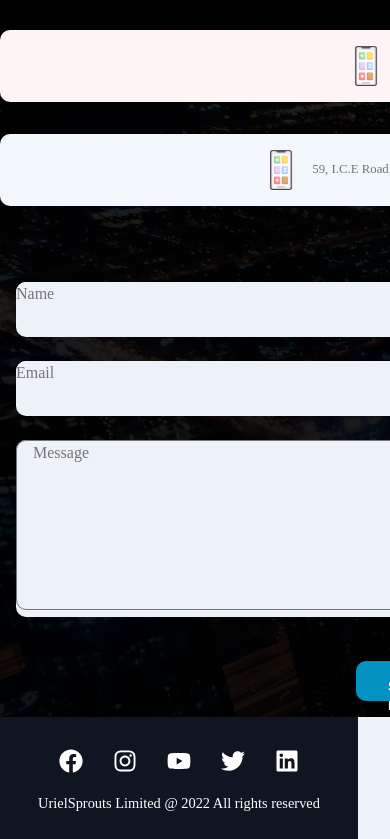
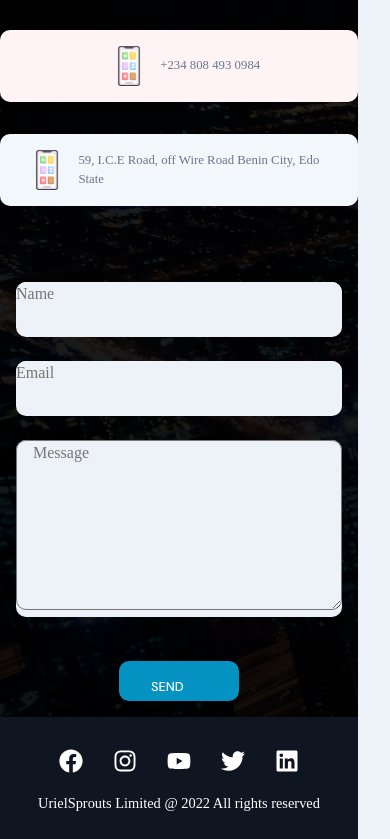
Before and after one commit to neo1415/UrielSprouts, a React (Create React App) app: page / in a window 390 px wide. Shown: the part 8832-9671 px from the top of the page. Built offline with nearby package versions, Linux system fonts and the light colour scheme; no server answers; the database is empty; a web font is replaced by a local one.

Commit message:
footer fix

```diff
--- a/src/App.css
+++ b/src/App.css
@@ -2,7 +2,7 @@
   width: 100%;
   min-height: 100vh;
   display: flex;
-  flex-direction: row;
+  flex-direction: column;
 }
 
 .app__flex {
--- a/src/App.scss
+++ b/src/App.scss
@@ -3,7 +3,7 @@
     min-height: 100vh;
 
     display: flex;
-    flex-direction: row;
+    flex-direction: column;
   }
 
   .app__flex {
--- a/src/Containers/Footer/Footer.css
+++ b/src/Containers/Footer/Footer.css
@@ -240,6 +240,6 @@ h2 {
 }
 
 .message {
-  width: 50rem !important;
+  width: 50rem;
   height: 10rem;
 }
--- a/src/Containers/Footer/Footer.jsx
+++ b/src/Containers/Footer/Footer.jsx
@@ -72,7 +72,7 @@ const Footer = () => {
 
               ))}
 
-        <button type='button' className='p-text' onClick={handleAdd}>{loading ? 'Sending' : 'Send Message'}</button>
+        <button type='button' className='p-text' onClick={handleAdd}>{loading ? 'Sending' : 'Send'}</button>
 
       </div>
       :<div>
--- a/src/Containers/Footer/Footer.scss
+++ b/src/Containers/Footer/Footer.scss
@@ -209,7 +209,7 @@ bottom: -15%!important;
     color: var(--primary-color);
 }
 .message{
-    width: 50rem !important;
+    width: 50rem ;
     height: 10rem;
 
 }
--- a/src/Containers/Services/Services.jsx
+++ b/src/Containers/Services/Services.jsx
@@ -52,7 +52,7 @@ const Services = () => {
   </div>
   <div class="utility-info">
     <ul class="utility-list">
-    <li><span class="licon icon-tag"></span><a href="https://urielsproutslimited.netlify.app/">Find Out More</a></li>
+    <li><span class="licon icon-tag"></span><a href="/employability">Find Out More</a></li>
     </ul>
   </div>
   <div class="gradient-overlay"></div>
--- a/src/EmployabilityContainers/RegistrationSteps/Confirm/confirm.css
+++ b/src/EmployabilityContainers/RegistrationSteps/Confirm/confirm.css
@@ -25,6 +25,12 @@
   flex-direction: column;
   background-image: linear-gradient(rgba(255, 255, 255, 0.596), #141414), url("../../../Assets/aboutBG.jpg") !important;
   background-size: cover;
+}
+
+@media screen and (max-width: 650px) {
+  .confirm {
+    margin: 0 3rem;
+  }
 }
 
 .confirmTitle {
--- a/src/EmployabilityContainers/RegistrationSteps/Confirm/confirm.min.css
+++ b/src/EmployabilityContainers/RegistrationSteps/Confirm/confirm.min.css
@@ -1 +1 @@
-.submit{background-color:aliceblue;margin-top:2rem;height:40px;color:black;font-size:1.1rem;font-weight:700;border-color:#2b6cf8;display:flex;align-items:center;justify-content:center;margin-bottom:2rem}.buttonWrapper{display:flex;align-items:center;justify-content:center}.confirm{display:flex;align-items:center;height:auto;flex-direction:column;background-image:linear-gradient(rgba(255,255,255,0.596), #141414),url("../../../Assets/aboutBG.jpg") !important;background-size:cover}.confirmTitle{margin-top:5rem}.list-group{margin-bottom:3rem}.list-group-item{font-weight:700;height:2rem;border-radius:7px}.list-group{width:60rem;text-align:center}@media screen and (max-width: 520px){.list-group{width:25rem}}.top{height:3rem;background-color:#3232f1;margin-bottom:1rem;justify-content:center;align-items:center;border-bottom:1px solid blue;color:white}
+.submit{background-color:aliceblue;margin-top:2rem;height:40px;color:black;font-size:1.1rem;font-weight:700;border-color:#2b6cf8;display:flex;align-items:center;justify-content:center;margin-bottom:2rem}.buttonWrapper{display:flex;align-items:center;justify-content:center}.confirm{display:flex;align-items:center;height:auto;flex-direction:column;background-image:linear-gradient(rgba(255,255,255,0.596), #141414),url("../../../Assets/aboutBG.jpg") !important;background-size:cover}@media screen and (max-width: 650px){.confirm{margin:0 3rem}}.confirmTitle{margin-top:5rem}.list-group{margin-bottom:3rem}.list-group-item{font-weight:700;height:2rem;border-radius:7px}.list-group{width:60rem;text-align:center}@media screen and (max-width: 520px){.list-group{width:25rem}}.top{height:3rem;background-color:#3232f1;margin-bottom:1rem;justify-content:center;align-items:center;border-bottom:1px solid blue;color:white}
--- a/src/EmployabilityContainers/RegistrationSteps/Confirm/confirm.scss
+++ b/src/EmployabilityContainers/RegistrationSteps/Confirm/confirm.scss
@@ -23,6 +23,9 @@
     flex-direction: column;
     background-image: linear-gradient(rgba(255, 255, 255, 0.596), rgb(20, 20, 20)),url('../../../Assets/aboutBG.jpg')!important;
     background-size: cover;
+    @media screen and (max-width:650px) {
+        margin: 0 3rem;
+    }
     }
     .confirmTitle{
         margin-top: 5rem;
```
Also changed, not shown: src/App.min.css, src/Containers/Footer/Footer.min.css.
